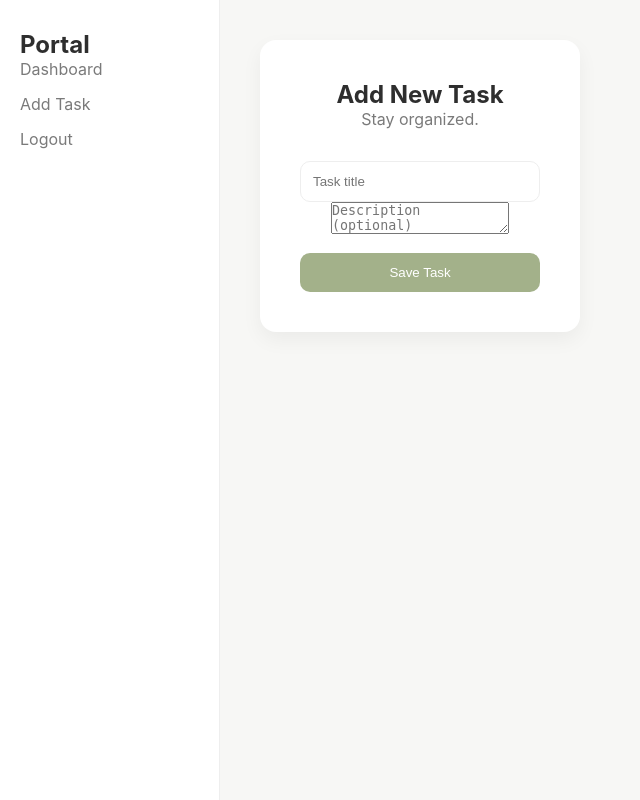
After one commit to tvy-m/secure-task-portal, a Django app: page /add/ in a window 1280 px wide. The commit adds this page. Shown: the whole page, without its empty margins (0-640 px from the left). Run offline with Django 5.2, Linux system fonts and the light colour scheme.

Commit message:
add base template and implement template inheritance for consistency

```diff
--- a/tasks/templates/add_task.html
+++ b/tasks/templates/add_task.html
@@ -4,15 +4,28 @@
 
 <div class="auth-card">
     <h2>Add New Task</h2>
+    <p class="subtext">Stay organized.</p>
 
     <form method="POST" class="task-form">
         {% csrf_token %}
 
-        <input type="text" name="title" placeholder="Task title" required>
+        <!-- Title -->
+        <input
+            type="text"
+            name="title"
+            placeholder="Task title"
+            required
+        >
 
-        <textarea name="description" placeholder="Description"></textarea>
+        <!-- Description -->
+        <textarea
+            name="description"
+            placeholder="Description (optional)"
+        ></textarea>
 
-        <button type="submit" class="primary-btn">Save Task</button>
+        <button type="submit" class="primary-btn">
+            Save Task
+        </button>
     </form>
 
 </div>
--- /dev/null
+++ b/tasks/templates/tasks/base.html
@@ -0,0 +1,29 @@
+<!DOCTYPE html>
+<html>
+<head>
+    <title>Task Portal</title>
+    <link rel="stylesheet" href="/static/styles.css">
+</head>
+
+<body>
+
+<div class="app-container">
+
+    <!-- Sidebar -->
+    <aside class="sidebar">
+        <h2>Portal</h2>
+        <a href="/">Dashboard</a>
+        <a href="/add/">Add Task</a>
+        <a href="/accounts/logout/">Logout</a>
+    </aside>
+
+    <!-- Main content -->
+    <main class="main-content">
+        {% block content %}
+        {% endblock %}
+    </main>
+
+</div>
+
+</body>
+</html>
```
